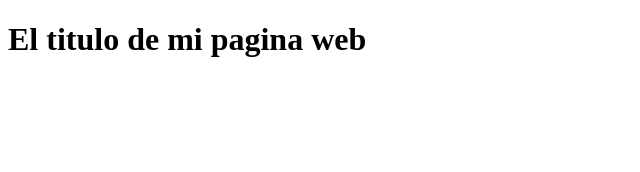
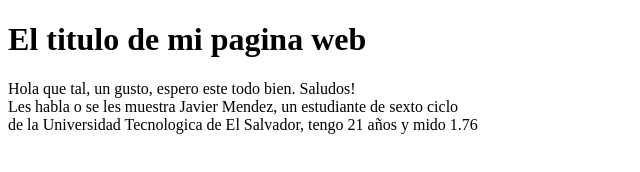
Before and after one commit to AlvaroJavier1/Seminario_Git_GitHub, a plain HTML site: page index.html in a window 1280 px wide. Shown: the whole page, without its empty margins (0-640 px from the left). Drawn offline with Linux system fonts and the light colour scheme.

Commit message:
Agregue un parrafo sobre mi persona

```diff
--- a/index.html
+++ b/index.html
@@ -7,5 +7,12 @@
 </head>
 <body>
     <h1>El titulo de mi pagina web</h1>
+    <p>
+        Hola que tal, un gusto, espero este todo bien. Saludos!
+        <br>
+        Les habla o se les muestra Javier Mendez, un estudiante de sexto ciclo
+        <br>
+        de la Universidad Tecnologica de El Salvador, tengo 21 años y mido 1.76
+    </p>
 </body>
 </html>
```
